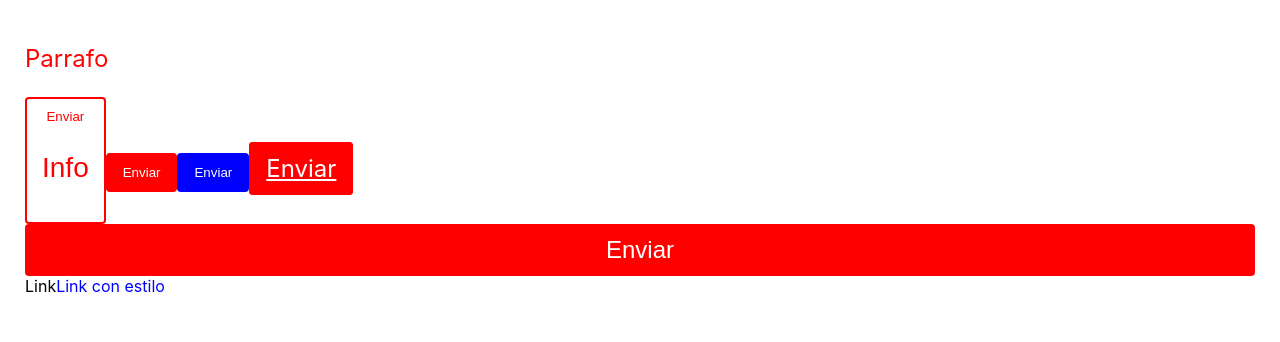
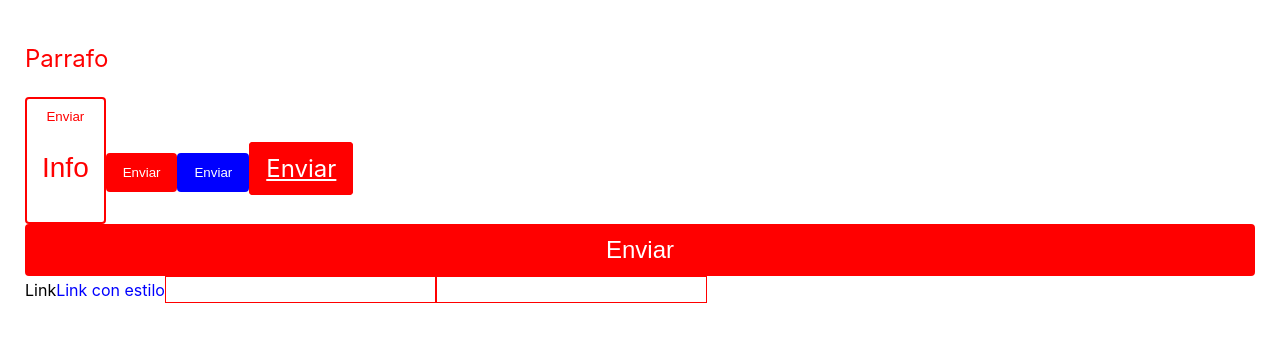
Before and after one commit to mercado-carlos/react-guia-definitiva-holamundo, a React (Vite) app: page / in a window 1280 px wide. Shown: the top 342 px of the page. Built offline with nearby package versions, Linux system fonts and the light colour scheme.

Commit message:
Agregando propiedades

```diff
--- a/src/App.tsx
+++ b/src/App.tsx
@@ -46,6 +46,19 @@ const StyledLink = styled(Link)`
     color: blue;
 `;
 
+const Input = styled.input.attrs((props) => ({
+    type: 'text',
+    color: props.color || 'red',
+}))`
+    font-size: 20px;
+    border: 1px solid red;
+    color: ${(props) => props.color};
+`;
+
+const Password = styled(Input).attrs({
+    type: 'password',
+})``;
+
 const App = () => {
     return (
         <Content>
@@ -61,6 +74,8 @@ const App = () => {
             <BlockButton primary>Enviar</BlockButton>
             <Link>Link</Link>
             <StyledLink>Link con estilo</StyledLink>
+            <Input />
+            <Password />
         </Content>
     );
 };
```
